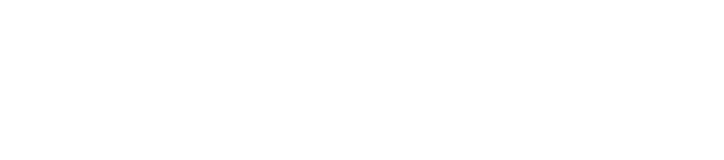
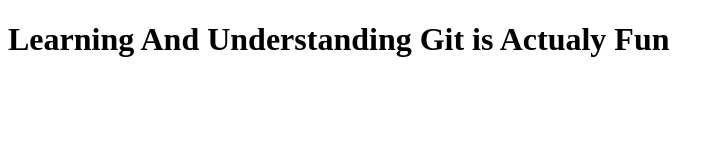
Before and after one commit to shivvang/git-practice, a plain HTML site: page index.html in a window 1280 px wide. Shown: the whole page, without its empty margins (0-724 px from the left). Drawn offline with Linux system fonts and the light colour scheme.

```diff
--- a/index.html
+++ b/index.html
@@ -5,5 +5,7 @@
     <meta name="viewport" content="width=device-width, initial-scale=1.0" />
     <title>Document</title>
   </head>
-  <body></body>
+  <body>
+    <h1>Learning And Understanding Git is Actualy Fun</h1>
+  </body>
 </html>
--- a/index.js
+++ b/index.js
@@ -0,0 +1 @@
+document.addEventListener("DOMContentLoaded", () => {});
--- a/style.css
+++ b/style.css
@@ -0,0 +1,5 @@
+body {
+  margin: 0;
+  padding: 0;
+  box-sizing: border-box;
+}
```
Also changed, not shown: temp.css (added), 1 other file.
